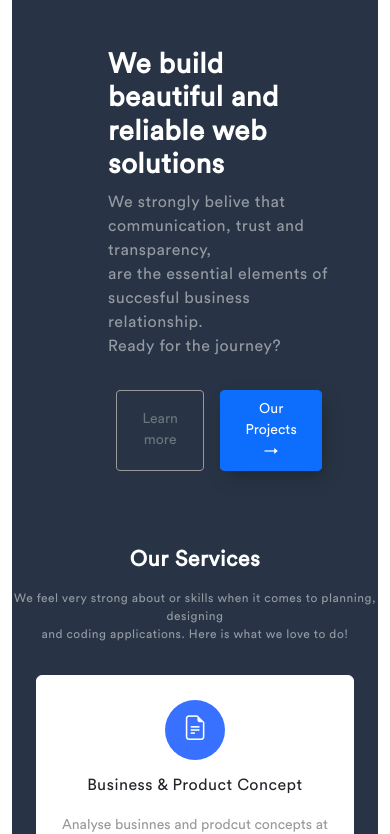
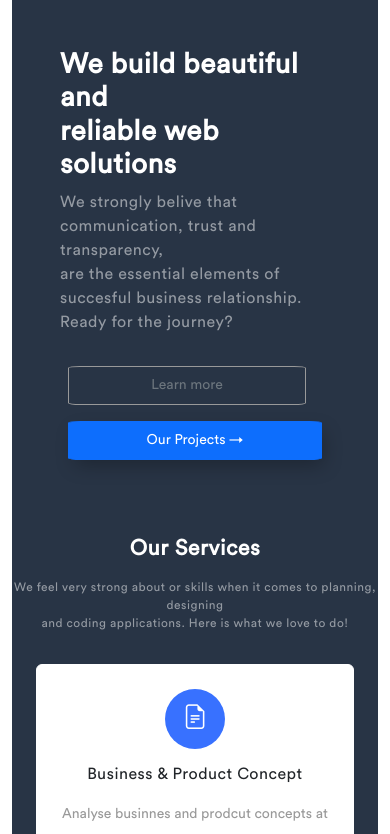
Before and after one commit to martin-bass/domo-challenge, a React (Vite) app: page / in a window 390 px wide. Shown: the top 834 px of the page. Built offline with nearby package versions, Linux system fonts and the light colour scheme.

Commit message:
responsive 2

```diff
--- a/src/App.css
+++ b/src/App.css
@@ -178,7 +178,7 @@ p {
   bottom: 0;
   right: 0;
   left: 0;
-  height:fit-content;
+  height: fit-content;
   padding: 100px 30px 30px 10px;
 }
 
@@ -187,7 +187,7 @@ p {
   color: #999;
 }
 
-.footer-custom-container a:hover{
+.footer-custom-container a:hover {
   text-decoration: underline;
 }
 
@@ -199,21 +199,21 @@ p {
   color: white;
 }
 
-.card-responsive{
+.card-responsive {
   width: 25% !important;
 }
 
-@media (max-width:992px) {
+@media (max-width: 992px) {
   .ourServices-custom {
     position: relative;
     padding-top: 20px;
   }
 
-  .card-responsive{
+  .card-responsive {
     width: 100% !important;
   }
 
-  .card-2-responsive{
+  .card-2-responsive {
     padding: 0 !important;
   }
 
@@ -223,10 +223,10 @@ p {
   }
 
   .watch {
-   right: 0 !important;
+    right: 0 !important;
   }
 
-  .footer-custom-container-responsive{
+  .footer-custom-container-responsive {
     padding: 0;
     display: flex;
     flex-direction: column;
@@ -238,5 +238,20 @@ p {
   .footer-custom-container-responsive > p {
     text-align: justify;
   }
+}
 
+@media (max-width:360px){
+  .clients-custom {
+    padding: 0 !important
+  }
+
+  .watch {
+    display: none;
+  }
+
+  .footer-custom-container{
+    text-align: center;
+    display: flex;
+    flex-direction: column;
+  }
 }
--- a/src/App.jsx
+++ b/src/App.jsx
@@ -16,7 +16,7 @@ function App() {
       <section className="d-flex flex-column bg-custom position-relative">
         <Navbar />
         <div className="d-flex flex-row flex-lg-row justify-content-lg-between">
-          <div className="bg-custom w-lg-50 text-white m-auto ms-5 ">
+          <div className="bg-custom w-lg-50 text-white m-auto ms-lg-5 ">
             <Title1 />
           </div>
           <div className="main-background w-50 d-none d-lg-block"></div>
--- a/src/components/title1.jsx
+++ b/src/components/title1.jsx
@@ -15,14 +15,14 @@ function Title1() {
         <br />
         Ready for the journey?
       </h6>
-      <div className="d-flex flex-row mt-3 p-2">
+      <div className="d-flex flex-sm-row flex-column  mt-3 p-2">
         <button
           type="button"
           class="btn btn-outline-secondary me-3 py-2 px-4 btn-ventana2"
         >
           Learn more
         </button>
-        <button type="button" class="btn btn-primary py-2 px-4 btn-ventana1">
+        <button type="button" class="btn btn-primary py-2 px-4 mt-sm-0 mt-3 btn-ventana1">
           Our Projects  →
         </button>
       </div>
```
